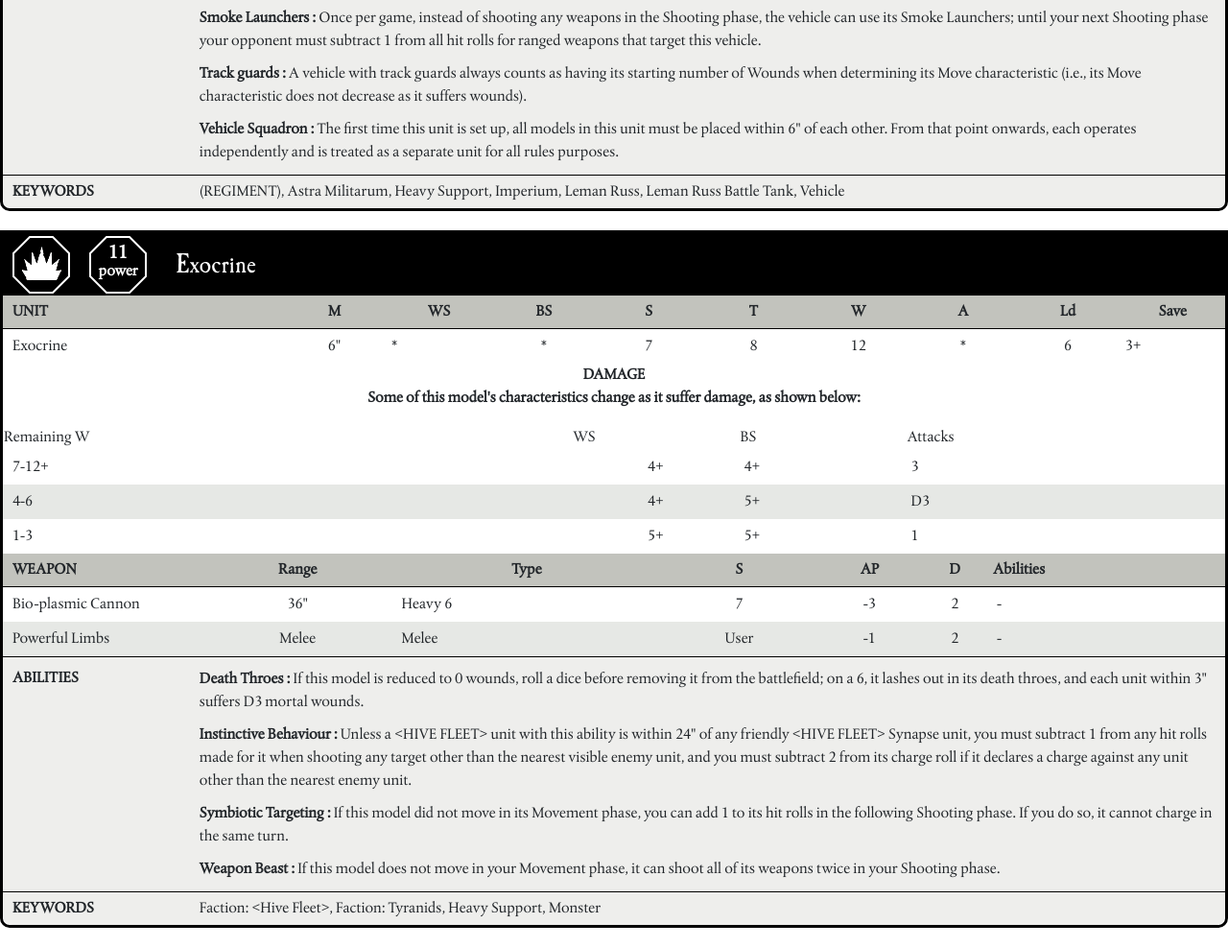
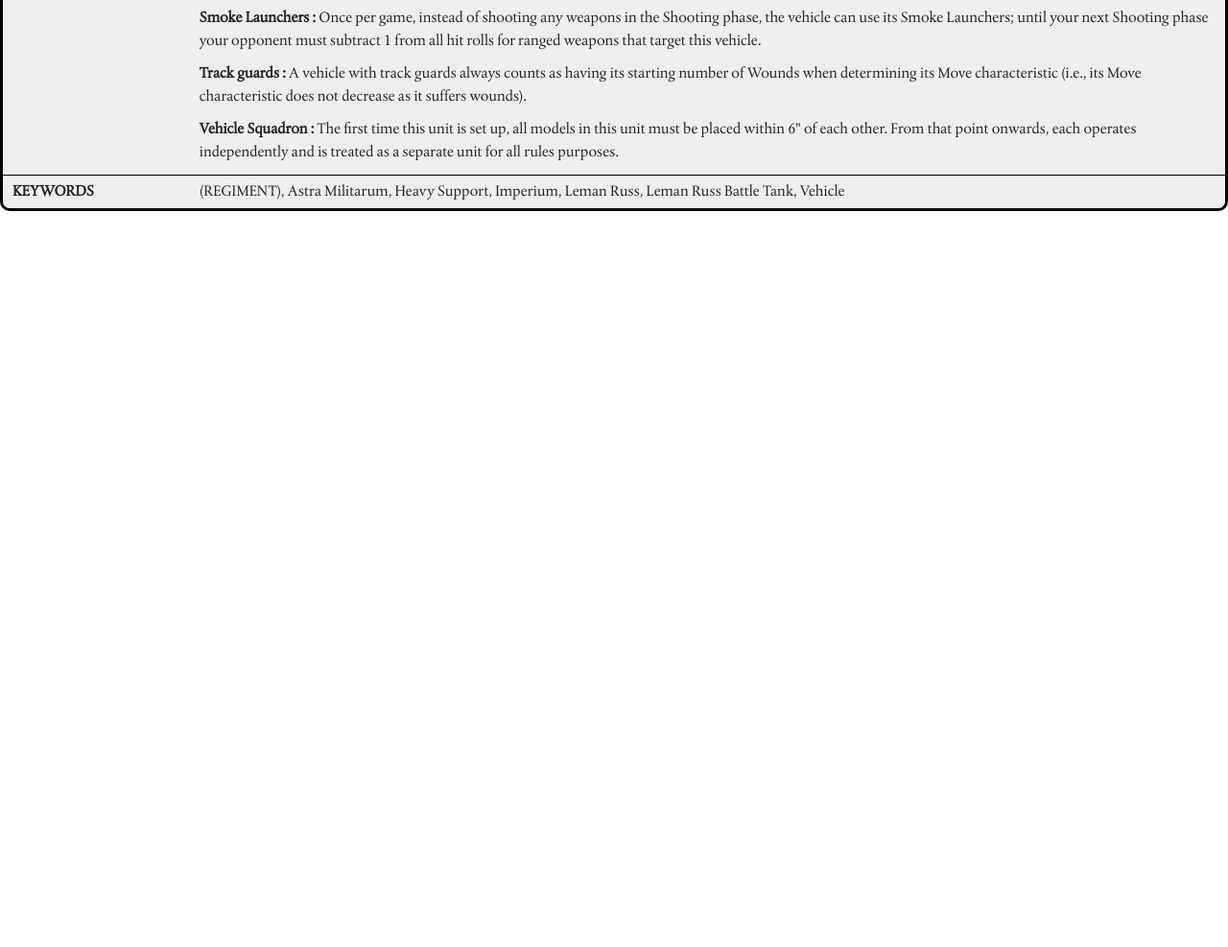
Before and after one commit to Frink85/design-leaf-BS, a website: page template/ig-and-ik-1000_res.html in a window 1280 px wide. Shown: the part 2251-3238 px from the top of the page at 96% size. After the commit the page ends 2491 px from the top, so only its background shows below. Drawn offline with nearby package versions, Linux system fonts and the light colour scheme.

Commit message:
Suppression de l'exocrine

```diff
--- a/template/ig-and-ik-1000_res.html
+++ b/template/ig-and-ik-1000_res.html
@@ -435,7 +435,7 @@
                             <td>Ld</td>
                             <td>Save</td>
                         </tr>
-                        <tr class="weapon__content">
+                        <tr class="name__content">
                             <td>Leman Russ</td>
                             <td><span>*</span></td>
                             <td>6+</td>
@@ -629,147 +629,7 @@
               </div>
           </div>
         </div>
-        <!-- Exocrine -->
-        <div class="row main">
-            <div class="wrapper tank">
-            <table class="header">
-                <thead class="header__title">
-                <tr>
-                  <th class="icon-role">
-                    <div class="octogone">
-                      <img src="../img/Heavy-Support.png" width="43" height="36" alt="QG" />
-                    </div>
-                  </th>
-                  <th class="icon-power">
-                    <div class="octogone">
-                      <p><span>11</span><br />power</p>
-                    </div>
-                  </th>
-                    <th class="unit-title">Exocrine</th>
-                </tr>
-                </thead>
-            </table>
-            <table class="name">
-                <tbody><tr class="name__head">
-                    <td>Unit</td>
-                    <td>M</td>
-                    <td>WS</td>
-                    <td>BS</td>
-                    <td>S</td>
-                    <td>T</td>
-                    <td>W</td>
-                    <td>A</td>
-                    <td>Ld</td>
-                    <td>Save</td>
-                </tr>
-                <tr class="weapon__content">
-                    <td>Exocrine</td>
-                    <td>6"</td>
-                    <td>*</td>
-                    <td>*</td>
-                    <td>7</td>
-                    <td>8</td>
-                    <td>12</td>
-                    <td>*</td>
-                    <td>6</td>
-                    <td>3+</td>
-                </tr>
-                </tbody>
-            </table>
-            <div class="tank__damage">
-                <p class="tank__damage_caption"><span>DAMAGE</span><br>
-                    Some of this model's characteristics change as it suffer damage, as shown below:
 
-                </p>
-                <table class="tank__damage_table">
-                    <tbody><tr>
-                        <td>Remaining W</td>
-                        <td>WS</td>
-                        <td>BS</td>
-                        <td>Attacks</td>
-                    </tr>
-                    <tr class="weapon__content">
-                        <td>7-12+</td>
-                        <td>4+</td>
-                        <td>4+</td>
-                        <td>3</td>
-                    </tr>
-                    <tr class="weapon__content weapon__content_grey">
-                        <td>4-6</td>
-                        <td>4+</td>
-                        <td>5+</td>
-                        <td>D3</td>
-                    </tr>
-                    <tr class="weapon__content">
-                        <td>1-3</td>
-                        <td>5+</td>
-                        <td>5+</td>
-                        <td>1</td>
-                    </tr>
-                    </tbody>
-                </table>
-            </div>
-            <table class="weapon">
-                <tbody><tr class="weapon__head">
-                    <td>Weapon</td>
-                    <td>Range</td>
-                    <td>Type</td>
-                    <td>S</td>
-                    <td>AP</td>
-                    <td>D</td>
-                    <td>Abilities</td>
-                </tr>
-                <tr class="weapon__content">
-                    <td>Bio-plasmic Cannon</td>
-                    <td>36"</td>
-                    <td>Heavy 6</td>
-                    <td>7</td>
-                    <td>-3</td>
-                    <td>2</td>
-                    <td>-</td>
-                </tr>
-                <tr class="weapon__content weapon__content_grey">
-                    <td>Powerful Limbs</td>
-                    <td>Melee</td>
-                    <td>Melee</td>
-                    <td>User</td>
-                    <td>-1</td>
-                    <td>2</td>
-                    <td>-</td>
-                </tr>
-                </tbody>
-            </table>
-            <table class="content">
-                <tbody><tr>
-                    <td>ABILITIES&nbsp;&nbsp;&nbsp;&nbsp;</td>
-                    <td>
-                        <ul>
-                            <li><b>Death Throes : </b>If this model is reduced to 0 wounds, roll a dice before removing it from the battlefield; on a 6, it lashes out in its death
-                                throes, and each unit within 3" suffers D3 mortal wounds.
-                            </li>
-                            <li><b>Instinctive Behaviour : </b>Unless a &lt;HIVE FLEET&gt; unit with this ability is within 24" of any friendly &lt;HIVE FLEET&gt; Synapse unit, you must subtract 1
-                                from any hit rolls made for it when shooting any target other than the nearest visible enemy unit, and you must subtract 2
-                                from its charge roll if it declares a charge against any unit other than the nearest enemy unit.
-                            </li>
-                            <li><b>Symbiotic Targeting : </b>If this model did not move in its Movement phase, you can add 1 to its hit rolls in the following Shooting phase. If you do
-                                so, it cannot charge in the same turn.
-                            </li>
-                            <li><b>Weapon Beast : </b>If this model does not move in your Movement phase, it can shoot all of its weapons twice in your Shooting phase.
-                            </li>
-                        </ul>
-                    </td>
-                </tr>
-                </tbody>
-            </table>
-            <table class="footer">
-                <tbody><tr>
-                    <td colspan="1">KEYWORDS</td>
-                    <td colspan="8">Faction: &lt;Hive Fleet&gt;, Faction: Tyranids, Heavy Support, Monster</td>
-                </tr>
-                </tbody>
-            </table>
-        </div>
-        </div>
     </div>
 </body>
 </html>
```
